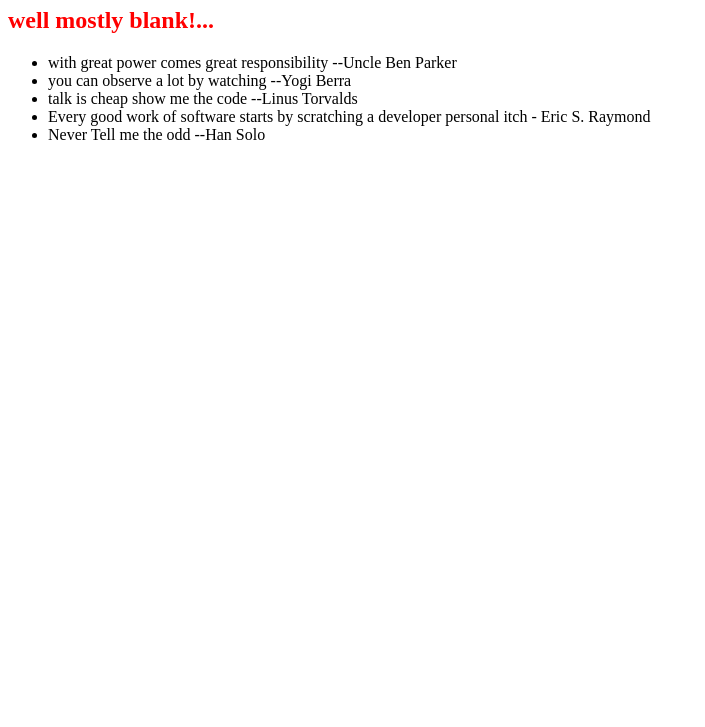
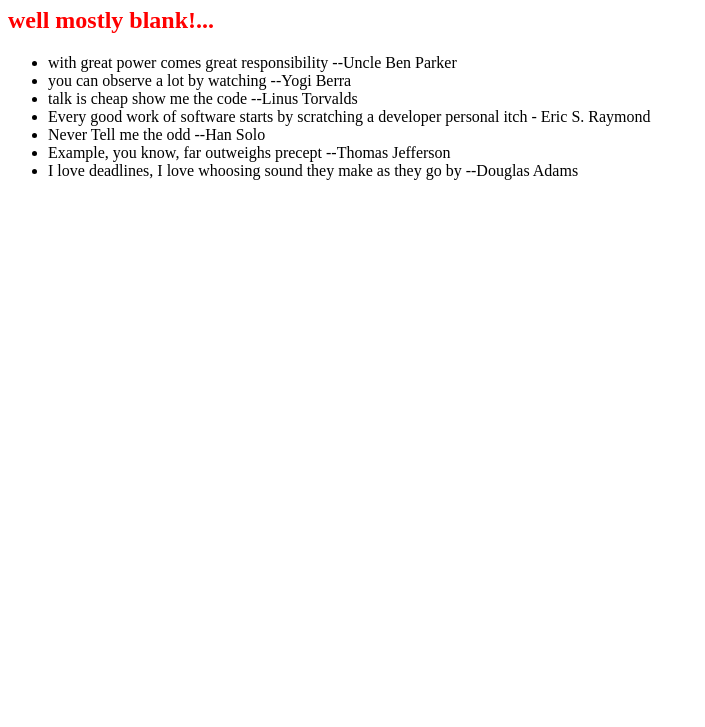
Before and after one commit to czabala/0main_OpenSAP_repo, a plain HTML site: page index.html in a window 1280 px wide. Shown: the part 73-800 px from the top of the page, without its empty margins (0-705 px from the left). Drawn offline with Linux system fonts and the light colour scheme.

Commit message:
Douglas Adams Quote

```diff
--- a/index.html
+++ b/index.html
@@ -14,6 +14,8 @@
 			<li>talk is cheap show me the code --Linus Torvalds </li>
 			<li>Every good work of software starts by scratching a developer personal itch - Eric S. Raymond</li>
 			<li>Never Tell me the odd --Han Solo</li>
+			<li>Example, you know, far outweighs precept --Thomas Jefferson</li>
+			<li>I love deadlines, I love whoosing sound they make as they go by --Douglas Adams </li>
 		</ul>
 	</body>
 </html>
```
